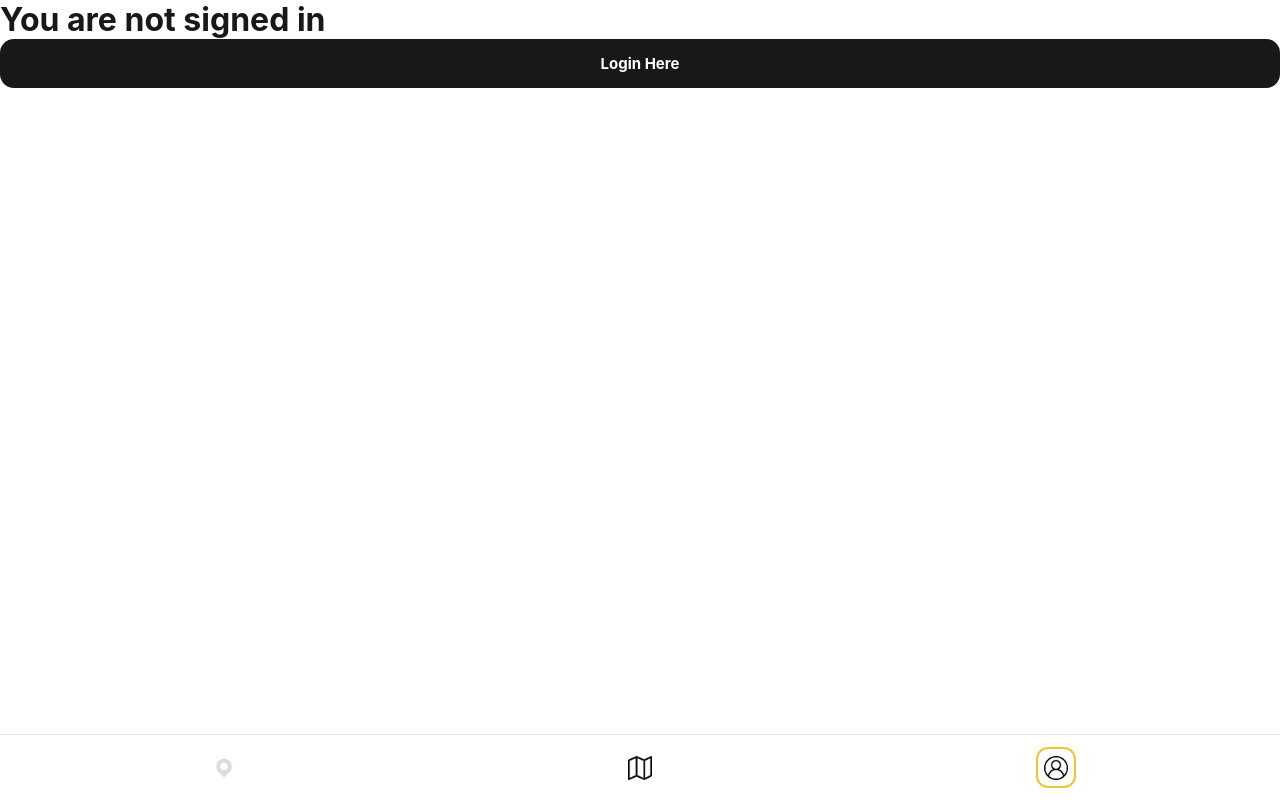
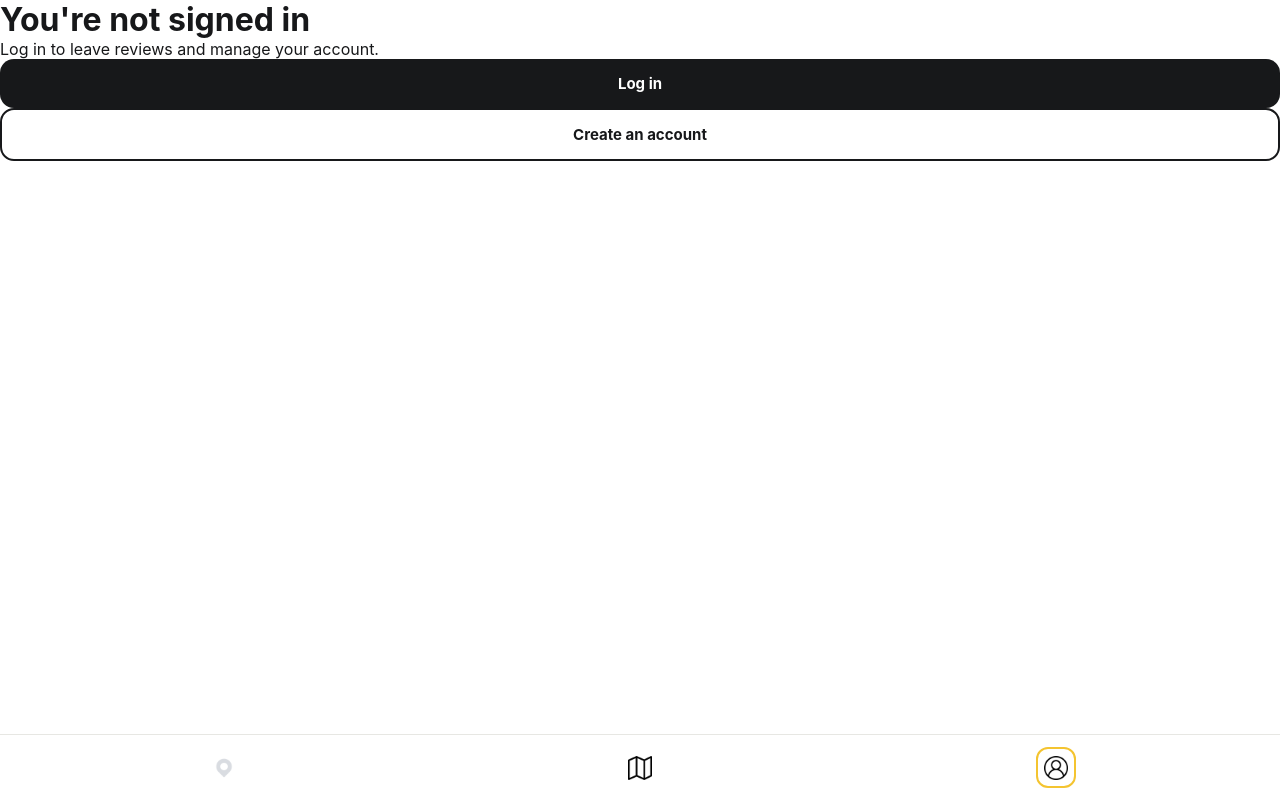
Before and after one commit to JGiles03/Project-Delta, a React (Vite) app in the folder project-delta-frontend/: page /account in a window 1280 px wide. Built offline with nearby package versions, Linux system fonts and the light colour scheme; no server answers.

Commit message:
fixed the popups url and added more to teh not signed in html that is retuned

```diff
--- a/project-delta-frontend/src/Components/Map/index.tsx
+++ b/project-delta-frontend/src/Components/Map/index.tsx
@@ -57,7 +57,7 @@ export default function Map() {
           position={[place.lat, place.lng]}
           icon={placesIcon}
         >
-          <Link to={`/map/venue/${place.id}`}>
+          <Link to={`/venue/${place.id}`}>
             <Popup>
               <strong>{place.name}</strong>
               <br />
--- a/project-delta-frontend/src/Pages/AccountPage/index.tsx
+++ b/project-delta-frontend/src/Pages/AccountPage/index.tsx
@@ -1,6 +1,6 @@
-import { Link, useNavigate } from "react-router-dom"
-import { useEffect, useState } from "react"
-import { signOut } from "../../services/auth"
+import { Link, useNavigate } from "react-router-dom";
+import { useEffect, useState } from "react";
+import { signOut } from "../../services/auth";
 import { getCurrentUserTEMP } from "../../services/auth";
 import "./index.css";
 
@@ -10,32 +10,30 @@ export default function AccountPage() {
   const [isLoading, setIsLoading] = useState(true);
 
   useEffect(() => {
-    const token = localStorage.getItem('token');
-    const email = localStorage.getItem('email');
+    const token = localStorage.getItem("token");
+    const email = localStorage.getItem("email");
 
     if (!token || !email) {
       setIsLoading(false);
       return;
     }
 
-  async function loadUser(email: any){
-    try{
-      const currentUser = await getCurrentUserTEMP(email)
-      setUser(currentUser)
-
-    } catch(err){
-      setUser(null)
-    }finally{
-      setIsLoading(false)
+    async function loadUser(email: any) {
+      try {
+        const currentUser = await getCurrentUserTEMP(email);
+        setUser(currentUser);
+      } catch (err) {
+        setUser(null);
+      } finally {
+        setIsLoading(false);
       }
     }
     loadUser(email);
   }, []);
 
-
   function handleSignOut() {
     signOut();
-    navigate('/home');
+    navigate("/home");
   }
 
   if (isLoading) return <div className="account-message">Loading...</div>;
@@ -44,8 +42,14 @@ export default function AccountPage() {
   return (
     <div className="account-page">
       <div className="account-card">
-          <h1>You are not signed in</h1>
-          <Link to="/login" className="btn-primary">Login Here</Link>
+        <h1>You're not signed in</h1>
+        <p className="account-subtext">
+          Log in to leave reviews and manage your account.
+        </p>
+        <div className="account-actions">
+          <Link to="/login" className="btn-primary">Log in</Link>
+          <Link to="/signup" className="btn-secondary">Create an account</Link>
+        </div>
       </div>
     </div>
   );
@@ -60,7 +64,11 @@ export default function AccountPage() {
 
         <h1>{user.email}</h1>
         <p className="account-member-since">
-          Member since {new Date(user.created_at).toLocaleDateString('en-GB', { month: 'long', year: 'numeric' })}
+          Member since{" "}
+          {new Date(user.created_at).toLocaleDateString("en-GB", {
+            month: "long",
+            year: "numeric",
+          })}
         </p>
 
         <div className="account-section">
@@ -68,7 +76,9 @@ export default function AccountPage() {
           <p className="placeholder-note">Coming soon</p>
         </div>
 
-        <button onClick={handleSignOut} className="btn-secondary">Sign Out</button>
+        <button onClick={handleSignOut} className="btn-secondary">
+          Sign Out
+        </button>
       </div>
     </div>
   );
```
Lines whose indentation alone changed are shown as unchanged.
